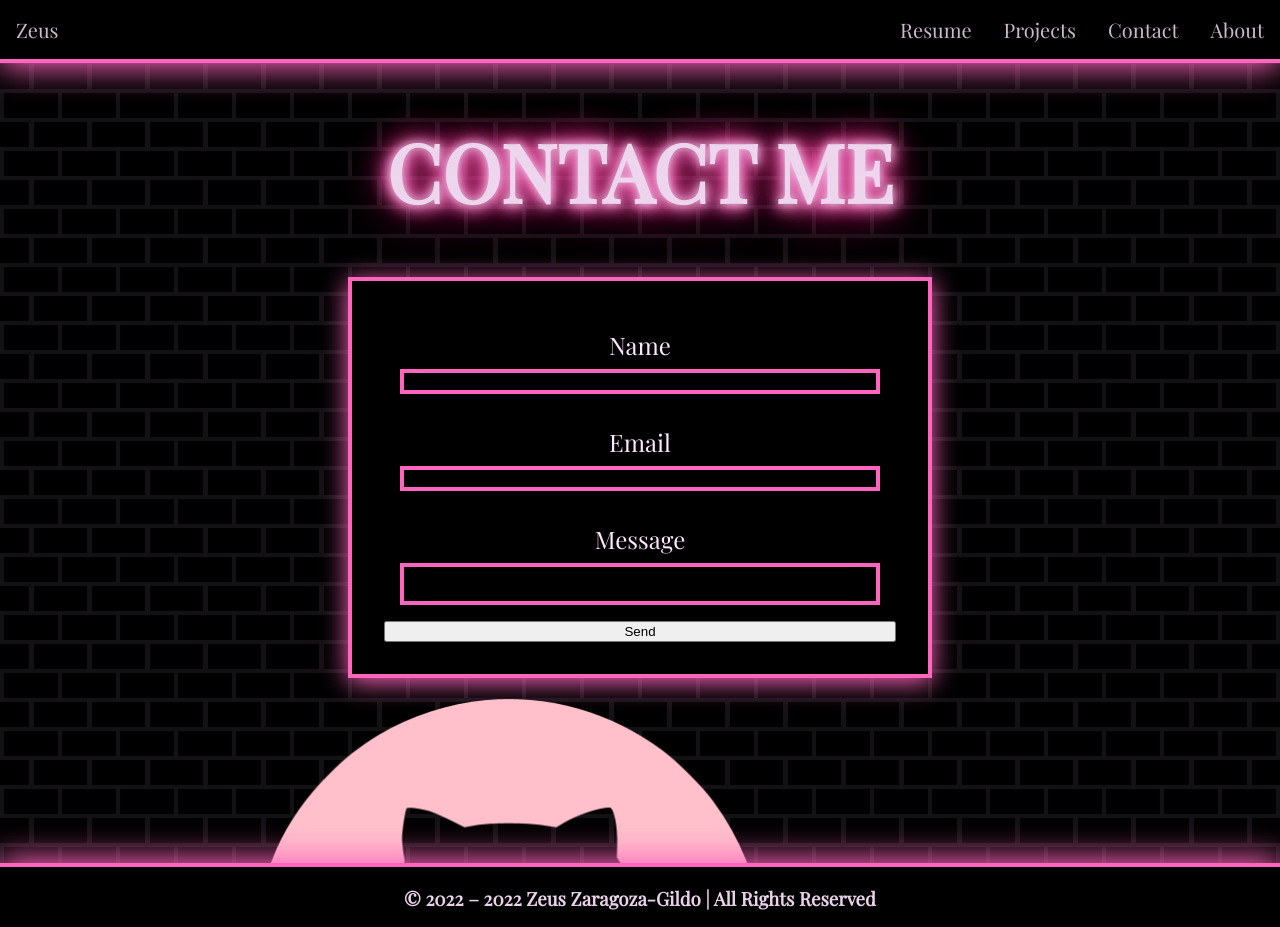
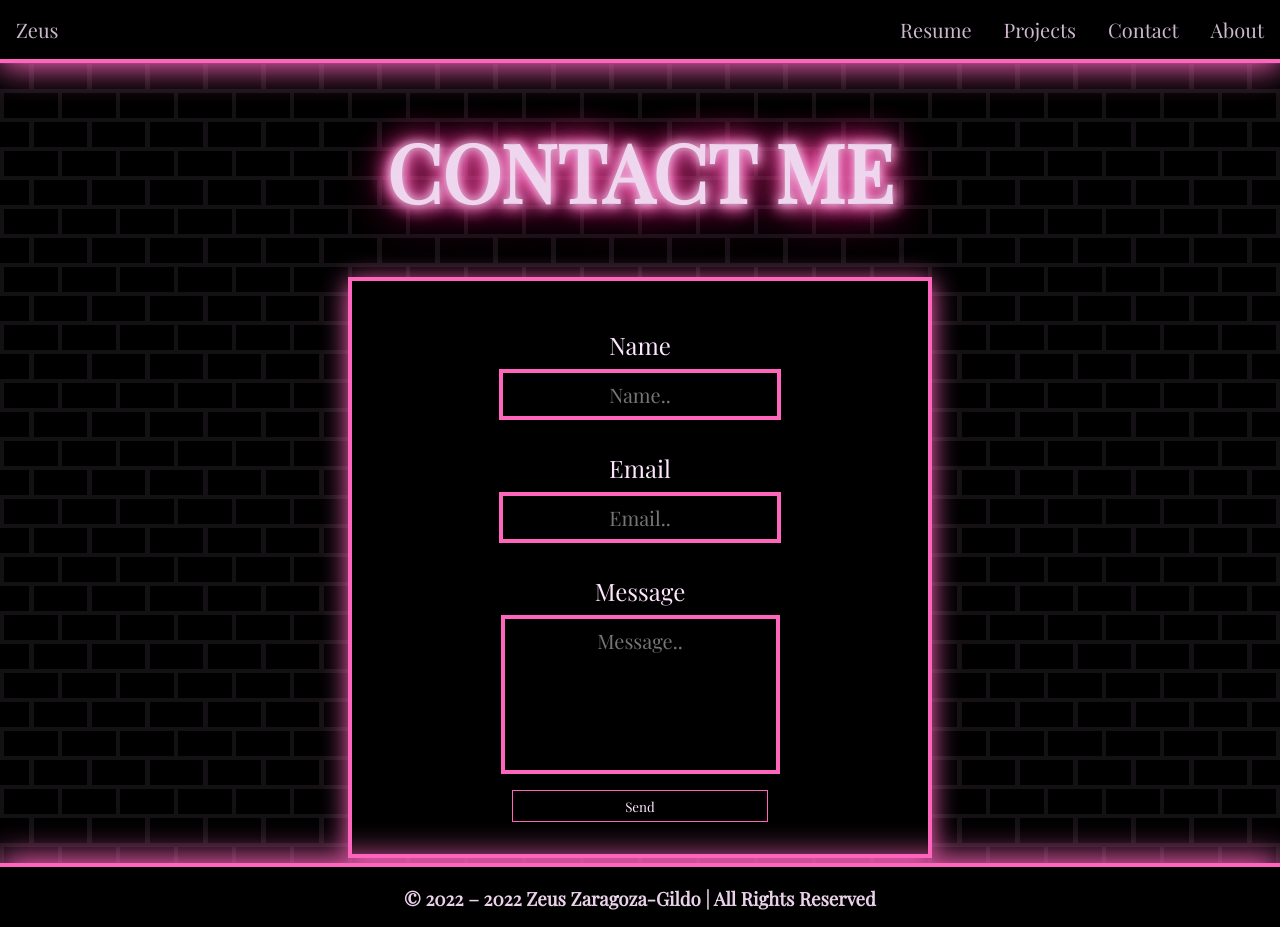
Before and after one commit to zgildo01/portfolio-react, a React (Create React App) app: page /contact in a window 1280 px wide. Shown: the top 927 px of the page. Built offline with nearby package versions, Linux system fonts and the light colour scheme.

Commit message:
finish styling contact

```diff
--- a/src/index.css
+++ b/src/index.css
@@ -44,6 +44,13 @@ code {
 
 textarea {
   resize: none;
+}
+
+input:focus,
+select:focus,
+textarea:focus,
+button:focus {
+    outline: none;
 }
 
 .sign {
--- a/src/pages/About/About.jsx
+++ b/src/pages/About/About.jsx
@@ -17,7 +17,7 @@ const About = () => {
               className={styles.pic}
             />
             <p>Zeus Zaragoza-Gildo</p>
-            <p>Software Engineer</p>
+            <p>Full Stack Dev, Wannabe Producer, Book Hoarder, Cat Enthusiast</p>
           </div>
           <hr
             color='#ff65bd'
@@ -30,7 +30,7 @@ const About = () => {
                 <strong>Hey!</strong> <br />
                 Welcome to my portfolio! <br />
                 As you can see above, my name is Zeus. I am a 21 year old full stack developer who's had a passion for tech for as long as I can remember.<br />
-                Beyond software development, I also produce music as a hobby and love reading, my favorite author is Chuck Palahniuk and my favorite producer is Crywolf or Kaneda7.
+                Beyond software development, I also produce music as a hobby and love reading, my favorite author is Chuck Palahniuk and my favorite producer is either Crywolf or Kaneda7.
               </p>
             </div>
             <hr
--- a/src/pages/Contact/Contact.jsx
+++ b/src/pages/Contact/Contact.jsx
@@ -35,24 +35,24 @@ const Contact = () => {
         >
           <div className={styles.optionContainer}>
             <label className={styles.label}>Name</label>
-            <input className={styles.input} type="text" name="user_name" required />
+            <input className={styles.input} type="text" name="user_name" placeholder='Name..' required />
           </div>
           <div className={styles.optionContainer}>
             <label className={styles.label}>Email</label>
-            <input className={styles.input} type="email" name="user_email" required />
+            <input placeholder='Email..' className={styles.input} type="email" name="user_email" required />
           </div>
           <div className={styles.optionContainer}>
             <label className={styles.label}>Message</label>
-            <textarea className={styles.input} name="message" required />
+            <textarea placeholder='Message..' rows={5} className={styles.input} name="message" required />
           </div>
-          <input type="submit"  value="Send"/>
+          <input className={styles.btn} type="submit"  value="Send"/>
         </form>
-        <div id='contact-icons'>
-          <a href='https://github.com/zgildo01'>
-            <img src='../img/githubPink.png' alt='github logo' />
+        <div className={styles.iconCont}>
+          <a href='https://github.com/zgildo01' target={'_blank'} rel='noreferrer'>
+            <img className={styles.icon} src='../img/githubPink.png' alt='github logo' />
           </a>
-          <a href='https://www.linkedin.com/in/zgildo01/'>
-            <img src='../img/linkedinPink.png' alt='linked in logo' />
+          <a href='https://www.linkedin.com/in/zgildo01/' target={'_blank'} rel='noreferrer'>
+            <img className={styles.icon} src='../img/linkedinPink.png' alt='linked in logo' />
           </a>
         </div>
       </div>
--- a/src/pages/Contact/Contact.module.css
+++ b/src/pages/Contact/Contact.module.css
@@ -15,6 +15,7 @@
   width: 40%;
   display: flex;
   flex-direction: column;
+  align-items: center;
   border: 0.25rem #ff65bd solid;
   margin: 1rem 5rem;
   margin-top: 0;
@@ -38,10 +39,40 @@
 .input {
   border: 0.25rem #ff65bd solid;
   background-color: black;
-  transition: width 0.4s ease-in-out;
   color: #ffe6ff;
+  font-family: 'Playfair Display', serif;
+  padding: 0.5rem;
+  text-align: center;
+  font-size: 1.25rem;
 }
 
 .input:focus {
-  width: 100%;
+  box-shadow: 0rem 0.25rem 1.5rem #ff65bd;
 }
+
+.iconCont {
+  height: 7%;
+  margin: 0;
+}
+
+.icon {
+  height: 100%;
+}
+
+.btn {
+  width: 50%;
+  height: 2rem;
+  border: 0.1rem #ff65bd solid;
+  background-color: black;
+  color: #ffe6ff;
+  font-family: 'Playfair Display', serif;
+  cursor: pointer;
+}
+
+.btn:hover {
+  box-shadow: 0rem 0.25rem 1.5rem #ff65bd;
+}
+
+.btn:focus {
+  box-shadow: 0rem 0.25rem 1.5rem #ff65bd;
+}
```
